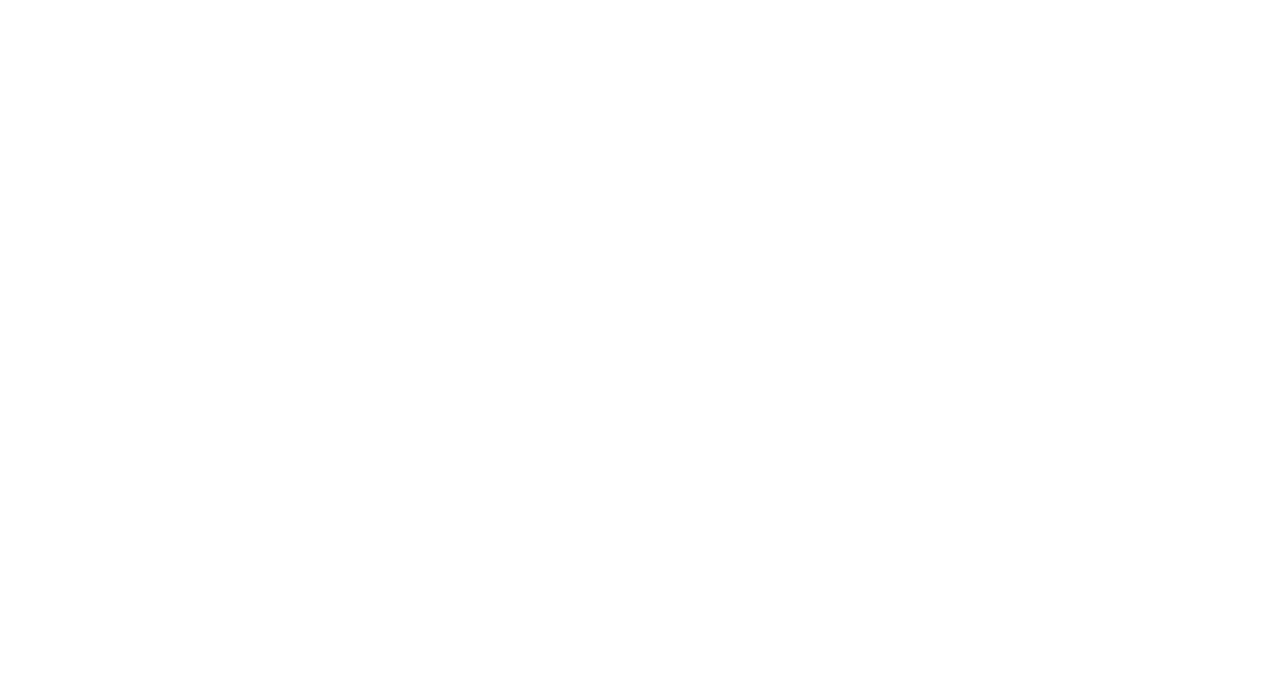
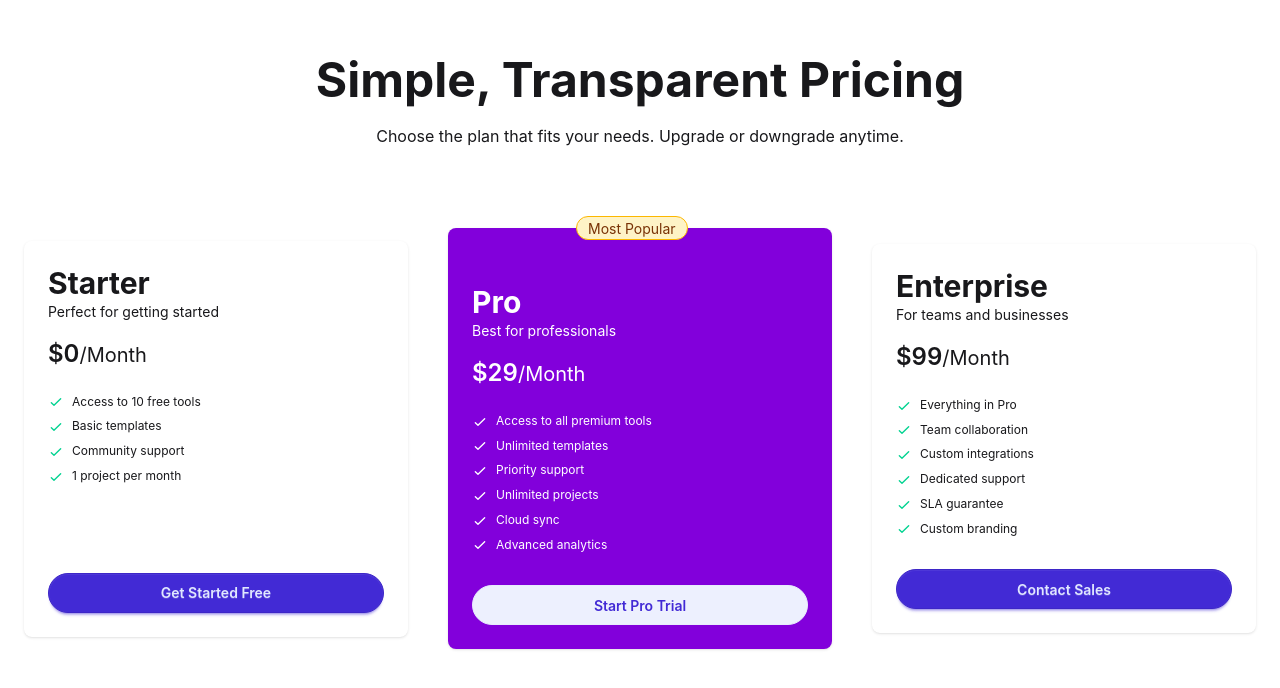
Before and after one commit to nymulislam/PrimeTools, a React (Vite) app: page / in a window 1280 px wide. Shown: the part 1830-2518 px from the top of the page. Before the commit the page ends 1806 px from the top, so only its background shows below. Built offline with nearby package versions, Linux system fonts and the light colour scheme.

Commit message:
feat: add PricingSection component to display pricing plans

```diff
--- a/src/App.jsx
+++ b/src/App.jsx
@@ -4,6 +4,7 @@
 import Nav from './components/Nav/Nav'
 import Products from './components/Products/Products'
 import HowItWorks from './components/HowItWorks/HowItWorks'
+import PricingSection from './components/PricingSection/PricingSection'
 function App() {
 
   return (
@@ -14,6 +15,7 @@
       <KeyMetrics></KeyMetrics>
       <Products></Products>
       <HowItWorks></HowItWorks>
+      <PricingSection></PricingSection>
       </div>
     </>
   )
--- /dev/null
+++ b/src/components/PricingSection/PricingSection.jsx
@@ -0,0 +1,142 @@
+import React from 'react';
+
+const PricingSection = () => {
+    return (
+        <div className='space-y-20 py-20'>
+            <div className='text-center'>
+                <h1 className='text-5xl font-bold mb-5'>
+                    Simple, Transparent Pricing
+                </h1>
+                <p>
+                    Choose the plan that fits your needs. Upgrade or downgrade anytime.
+                </p>
+            </div>
+
+            {/* Pricing Card */}
+            <div className='flex justify-center items-center gap-10'>
+                <div className="card w-96 bg-base-100 shadow-sm">
+                    <div className="card-body">
+                        <div className="">
+                            <h2 className="text-3xl font-bold">Starter</h2>
+                            <p>
+                                Perfect for getting started
+                            </p>
+
+                            <span className="text-xl block my-4"><span className='text-2xl font-semibold'>$0</span>/Month</span>
+                        </div>
+                        <ul className="flex flex-col gap-2 text-xs mb-14">
+                            <li>
+                                <svg xmlns="http://www.w3.org/2000/svg" className="size-4 me-2 inline-block text-success" fill="none" viewBox="0 0 24 24" stroke="currentColor"><path strokeLinecap="round" strokeLinejoin="round" strokeWidth="2" d="M5 13l4 4L19 7" /></svg>
+                                <span>Access to 10 free tools</span>
+                            </li>
+                            <li>
+                                <svg xmlns="http://www.w3.org/2000/svg" className="size-4 me-2 inline-block text-success" fill="none" viewBox="0 0 24 24" stroke="currentColor"><path strokeLinecap="round" strokeLinejoin="round" strokeWidth="2" d="M5 13l4 4L19 7" /></svg>
+                                <span>Basic templates</span>
+                            </li>
+                            <li>
+                                <svg xmlns="http://www.w3.org/2000/svg" className="size-4 me-2 inline-block text-success" fill="none" viewBox="0 0 24 24" stroke="currentColor"><path strokeLinecap="round" strokeLinejoin="round" strokeWidth="2" d="M5 13l4 4L19 7" /></svg>
+                                <span>Community support</span>
+                            </li>
+                            <li>
+                                <svg xmlns="http://www.w3.org/2000/svg" className="size-4 me-2 inline-block text-success" fill="none" viewBox="0 0 24 24" stroke="currentColor"><path strokeLinecap="round" strokeLinejoin="round" strokeWidth="2" d="M5 13l4 4L19 7" /></svg>
+                                <span>1 project per month</span>
+                            </li>
+                        </ul>
+                        <div className="mt-6">
+                            <button className="btn btn-primary btn-block rounded-full">Get Started Free</button>
+                        </div>
+                    </div>
+                </div>
+
+                {/* Card-02 */}
+                <div className="card w-96 shadow-sm text-white bg-purple-700">
+                    <div className="card-body">
+                        <span className="badge badge-md rounded-full badge-warning bg-amber-100 relative -top-9 left-26">Most Popular</span>
+                        <div className="">
+                            <h2 className="text-3xl font-bold">Pro</h2>
+                            <p>
+                                Best for professionals
+                            </p>
+
+                            <span className="text-xl block my-4"><span className='text-2xl font-semibold'>$29</span>/Month</span>
+                        </div>
+                        <ul className="flex flex-col gap-2 text-xs">
+                            <li>
+                                <svg xmlns="http://www.w3.org/2000/svg" className="size-4 me-2 inline-block text-white" fill="none" viewBox="0 0 24 24" stroke="currentColor"><path strokeLinecap="round" strokeLinejoin="round" strokeWidth="2" d="M5 13l4 4L19 7" /></svg>
+                                <span>Access to all premium tools</span>
+                            </li>
+                            <li>
+                                <svg xmlns="http://www.w3.org/2000/svg" className="size-4 me-2 inline-block text-white" fill="none" viewBox="0 0 24 24" stroke="currentColor"><path strokeLinecap="round" strokeLinejoin="round" strokeWidth="2" d="M5 13l4 4L19 7" /></svg>
+                                <span>Unlimited templates</span>
+                            </li>
+                            <li>
+                                <svg xmlns="http://www.w3.org/2000/svg" className="size-4 me-2 inline-block text-white" fill="none" viewBox="0 0 24 24" stroke="currentColor"><path strokeLinecap="round" strokeLinejoin="round" strokeWidth="2" d="M5 13l4 4L19 7" /></svg>
+                                <span>Priority support</span>
+                            </li>
+                            <li>
+                                <svg xmlns="http://www.w3.org/2000/svg" className="size-4 me-2 inline-block text-white" fill="none" viewBox="0 0 24 24" stroke="currentColor"><path strokeLinecap="round" strokeLinejoin="round" strokeWidth="2" d="M5 13l4 4L19 7" /></svg>
+                                <span>Unlimited projects</span>
+                            </li>
+                            <li className="">
+                                <svg xmlns="http://www.w3.org/2000/svg" className="size-4 me-2 inline-block text-white" fill="none" viewBox="0 0 24 24" stroke="currentColor"><path strokeLinecap="round" strokeLinejoin="round" strokeWidth="2" d="M5 13l4 4L19 7" /></svg>
+                                <span>Cloud sync</span>
+                            </li>
+                            <li>
+                                <svg xmlns="http://www.w3.org/2000/svg" className="size-4 me-2 inline-block text-white" fill="none" viewBox="0 0 24 24" stroke="currentColor"><path strokeLinecap="round" strokeLinejoin="round" strokeWidth="2" d="M5 13l4 4L19 7" /></svg>
+                                <span>Advanced analytics</span>
+                            </li>
+                        </ul>
+                        <div className="mt-6">
+                            <button className="btn btn-primary btn-soft btn-block rounded-full">Start Pro Trial</button>
+                        </div>
+                    </div>
+                </div>
+
+                {/* Card-03 */}
+                <div className="card w-96 bg-base-100 shadow-sm">
+                    <div className="card-body">
+                        <div className="">
+                            <h2 className="text-3xl font-bold">Enterprise</h2>
+                            <p>
+                                For teams and businesses
+                            </p>
+
+                            <span className="text-xl block my-4"><span className='text-2xl font-semibold'>$99</span>/Month</span>
+                        </div>
+                        <ul className="flex flex-col gap-2 text-xs">
+                            <li>
+                                <svg xmlns="http://www.w3.org/2000/svg" className="size-4 me-2 inline-block text-success" fill="none" viewBox="0 0 24 24" stroke="currentColor"><path strokeLinecap="round" strokeLinejoin="round" strokeWidth="2" d="M5 13l4 4L19 7" /></svg>
+                                <span>Everything in Pro</span>
+                            </li>
+                            <li>
+                                <svg xmlns="http://www.w3.org/2000/svg" className="size-4 me-2 inline-block text-success" fill="none" viewBox="0 0 24 24" stroke="currentColor"><path strokeLinecap="round" strokeLinejoin="round" strokeWidth="2" d="M5 13l4 4L19 7" /></svg>
+                                <span>Team collaboration</span>
+                            </li>
+                            <li>
+                                <svg xmlns="http://www.w3.org/2000/svg" className="size-4 me-2 inline-block text-success" fill="none" viewBox="0 0 24 24" stroke="currentColor"><path strokeLinecap="round" strokeLinejoin="round" strokeWidth="2" d="M5 13l4 4L19 7" /></svg>
+                                <span>Custom integrations</span>
+                            </li>
+                            <li>
+                                <svg xmlns="http://www.w3.org/2000/svg" className="size-4 me-2 inline-block text-success" fill="none" viewBox="0 0 24 24" stroke="currentColor"><path strokeLinecap="round" strokeLinejoin="round" strokeWidth="2" d="M5 13l4 4L19 7" /></svg>
+                                <span>Dedicated support</span>
+                            </li>
+                            <li className="">
+                                <svg xmlns="http://www.w3.org/2000/svg" className="size-4 me-2 inline-block text-success" fill="none" viewBox="0 0 24 24" stroke="currentColor"><path strokeLinecap="round" strokeLinejoin="round" strokeWidth="2" d="M5 13l4 4L19 7" /></svg>
+                                <span>SLA guarantee</span>
+                            </li>
+                            <li>
+                                <svg xmlns="http://www.w3.org/2000/svg" className="size-4 me-2 inline-block text-success" fill="none" viewBox="0 0 24 24" stroke="currentColor"><path strokeLinecap="round" strokeLinejoin="round" strokeWidth="2" d="M5 13l4 4L19 7" /></svg>
+                                <span>Custom branding</span>
+                            </li>
+                        </ul>
+                        <div className="mt-6">
+                            <button className="btn btn-primary btn-block rounded-full">Contact Sales</button>
+                        </div>
+                    </div>
+                </div>
+            </div>
+        </div>
+    );
+};
+
+export default PricingSection;
```
